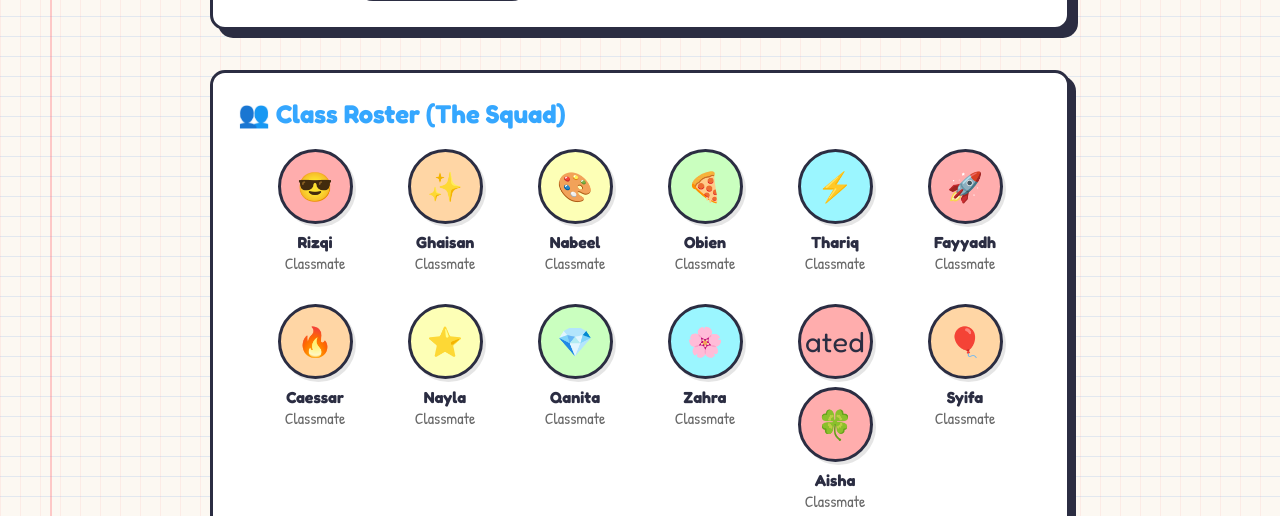
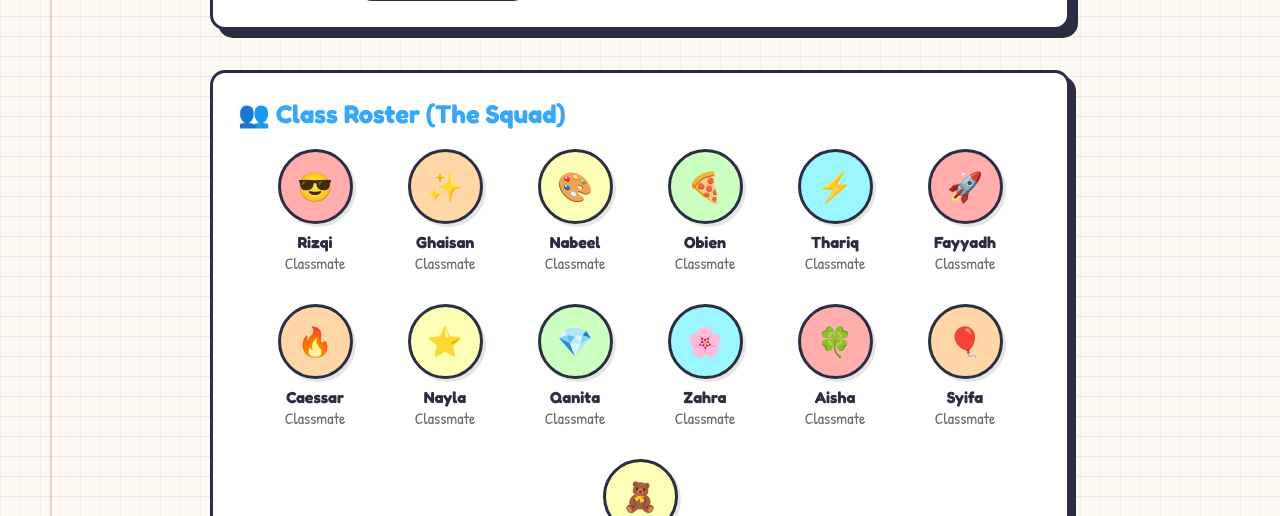
Before and after one commit to raisaqeel90-droid/PSNG_28, a plain HTML site: page index.html in a window 1280 px wide. Shown: the part 284-800 px from the top of the page. Drawn offline with Linux system fonts and the light colour scheme.

Commit message:
Fix HTML encoding issues in index.html

```diff
--- a/index.html
+++ b/index.html
@@ -425,7 +425,6 @@
                 </div>
 
                 <div class="member-card">
-                    <div class="member-img">ated</div>
                     <div class="member-img">🍀</div>
                     <p class="member-name">Aisha</p>
                     <p class="member-role">Classmate</p>
```
